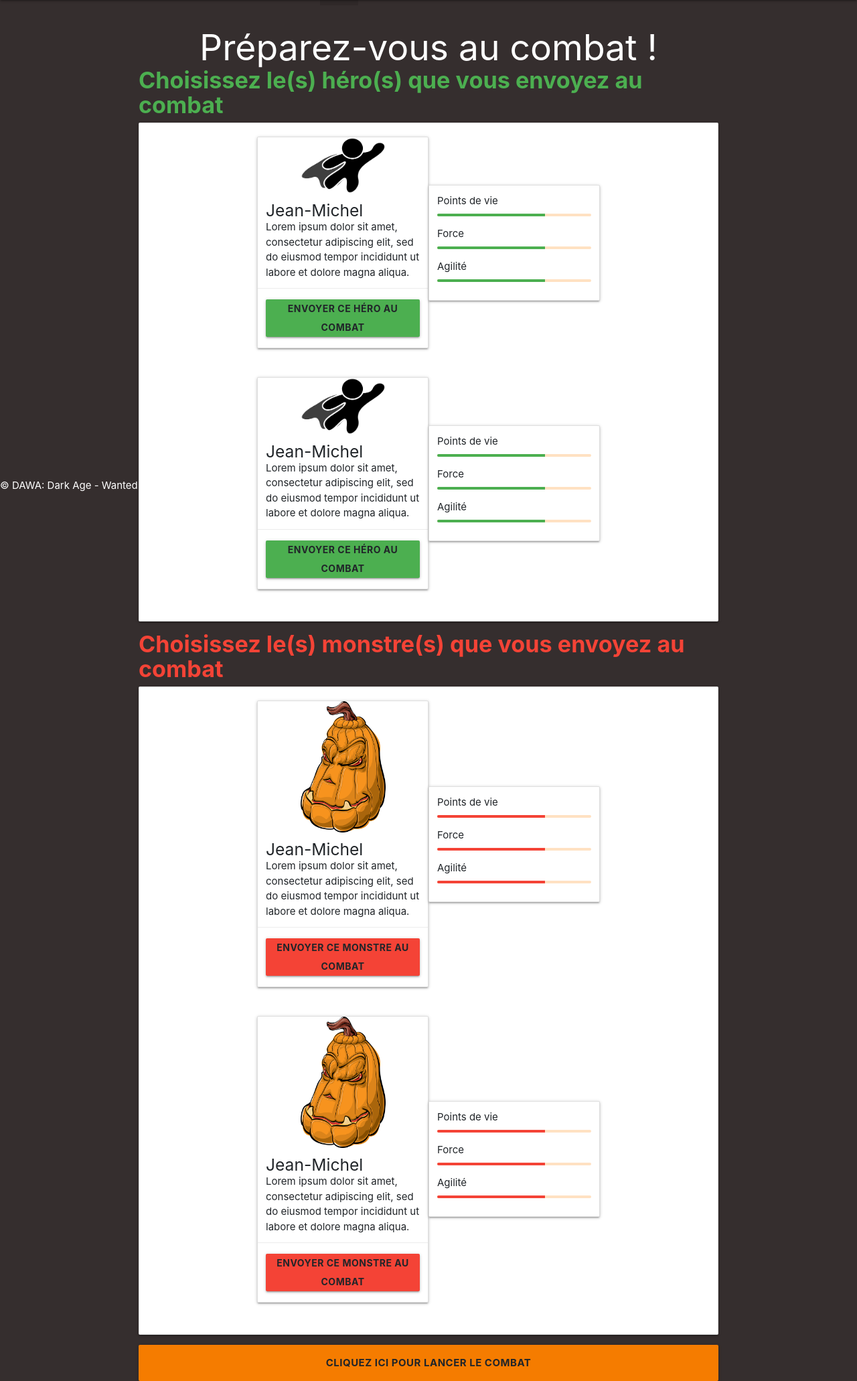
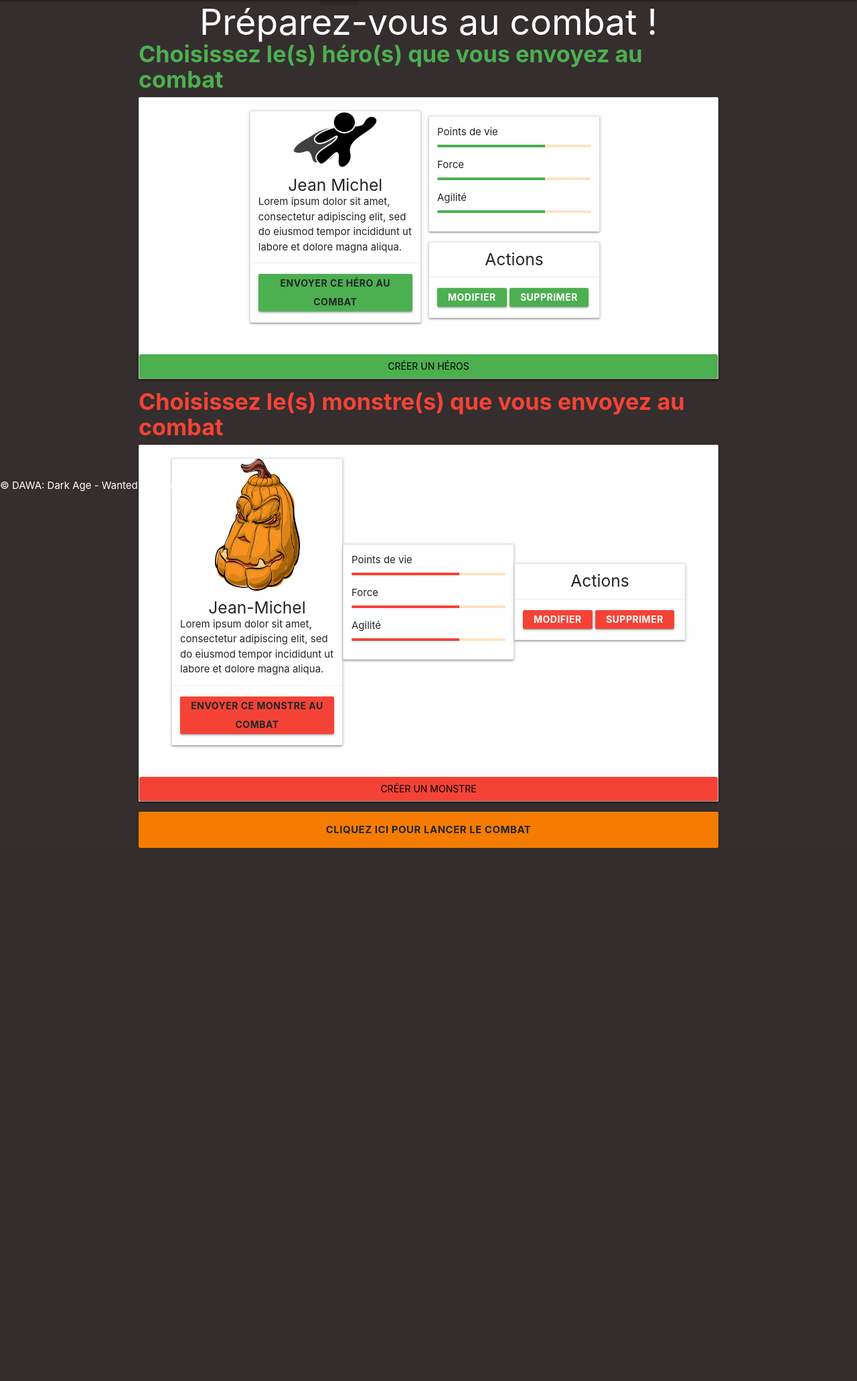
Before and after one commit to GammWi/LP_PHP_1, a PHP site: template src/public/Views/TEMPLATE/TEMPLATEselectChamp.html.twig in a window 1280 px wide. Shown: the part 64-2126 px from the top of the page at 67% size. After the commit the page ends 1330 px from the top, so only its background shows below. Run offline with PHP 8.4, Linux system fonts and the light colour scheme; the template is opened without the code that fills it, so the values that code supplies are empty; some libraries are stand-ins or nearby versions.

Commit message:
passage de stats et actions en une seule colonne

```diff
--- a/src/public/Views/TEMPLATE/TEMPLATEselectChamp.html.twig
+++ b/src/public/Views/TEMPLATE/TEMPLATEselectChamp.html.twig
@@ -1,6 +1,57 @@
 {% include '/layout/header.html.twig' %}
 
-<div class="container" style="padding-top: 3%">
+{#<H1> Page de selection des champions </H1>#}
+
+{#</br>#}
+
+{#<h3> Choisissez votre Héros</h3>#}
+{#<form action="{{ path_for('fight')}}" method="post">#}
+
+{#{% for heros in hero %}#}
+    {#{{ loop.index }} - {{ heros.firstname }} {{ heros.name }}#}
+    {#{{ heros.id_character }}#}
+
+    {#<input type="radio" name="select" value={{ heros.id_character }}>#}
+
+    {#<form action="{{ path_for('modifHero') }}" method="post">#}
+        {#<button name="modifier" type="submit" value={{ heros.id_character }}>Modifier</button>#}
+    {#</form>#}
+
+    {#<form action="{{ path_for('supprHero') }}" method="post">#}
+        {#<button name="supprimer" type="submit" value={{ heros.id_character }}>Supprimer</button>#}
+    {#</form>#}
+    {#<br/>#}
+    {#<br/>#}
+
+{#{% endfor %}#}
+
+{#<form action="createHero">#}
+    {#<input type="submit" value="Créer un héros">#}
+{#</form>#}
+
+
+{#<h3> Choisissez votre Monstre </h3>#}
+
+{#Monster 1 : Jean-Méchant#}
+{#<input type="submit" value="Choisir"> </br>#}
+
+{#Monster 2: Jean-Machiavélique#}
+{#<input type="submit" value="Choisir"> </br>#}
+
+{#Monster 3: Jean-Sadique#}
+{#<input type="submit" value="Choisir"> </br>#}
+
+
+{#<form action="createMonster">#}
+    {#<input type="submit" value="Créer un monstre">#}
+{#</form>#}
+
+{#<br/>#}
+
+{#<button type="submit"> fight !  </button></form>#}
+
+
+<div class="container">
 
     <h2 class="white-text center-align">Préparez-vous au combat !</h2>
 
@@ -11,7 +62,9 @@
         <div class="card valign-wrapper">
             <div class="card-content">
                 <div class="col s12 m7">
+                    {#BLOC REPETE HERO#}
                     <div class="row valign-wrapper">
+                        {#BLOC INFO PERSO#}
                         <div class="card horizontal" style="width: 256px">
                             <div class="card-image center-block center">
                                 <img style="width: 256px" src="../../public/assets/img/characters/hero.png"
@@ -19,8 +72,9 @@
                             </div>
                             <div class="card-stacked">
                                 <div class="card-content">
-                                    <h5> Jean-Michel </h5>
-                                    <p>Lorem ipsum dolor sit amet, consectetur adipiscing elit, sed do eiusmod tempor
+                                    <h5 class="center"> Jean Michel </h5>
+                                    <p>Lorem ipsum dolor sit amet, consectetur adipiscing elit, sed do eiusmod
+                                        tempor
                                         incididunt
                                         ut
                                         labore et dolore magna aliqua.</p>
@@ -32,7 +86,10 @@
                                 </div>
                             </div>
                         </div>
+                        {#BLOC INFO PERSO#}
 
+                        <div class="col">
+                            {#BLOC STATS#}
                             <div>
                                 <div class="card horizontal" style="width: 256px">
                                     <div class="card-stacked">
@@ -53,54 +110,48 @@
                                     </div>
                                 </div>
                             </div>
-                    </div>
+                            {#BLOC STATS#}
 
-                    <div class="row valign-wrapper">
+                            {#BLOC ACTIONS#}
                             <div class="card horizontal" style="width: 256px">
-                            <div class="card-image center-block center">
-                                <img style="width: 256px" src="../../public/assets/img/characters/hero.png"
-                                     alt="Un héro">
-                            </div>
                                 <div class="card-stacked">
                                     <div class="card-content">
-                                    <h5> Jean-Michel </h5>
-                                    <p>Lorem ipsum dolor sit amet, consectetur adipiscing elit, sed do eiusmod tempor
-                                        incididunt
-                                        ut
-                                        labore et dolore magna aliqua.</p>
+                                        <h5 class="center"> Actions </h5>
                                     </div>
                                     <div class="card-action">
-                                    <a class="green waves-effect waves-light btn"
-                                       style="height: 50%; line-height: 2; font-weight: bold;">Envoyer
-                                        ce héro au combat</a>
+                                        <form style="display: inline-block;" action="{{ path_for('modifHero') }}"
+                                              method="post">
+                                            <button style="height: 50%; line-height: 2; font-weight: bold;"
+                                                    class="green waves-effect waves-light btn" name="modifier"
+                                                    type="submit"
+                                                    value={{ heros.id_character }}>Modifier
+                                            </button>
+                                        </form>
+
+                                        <form style="display: inline-block;" action="{{ path_for('supprHero') }}"
+                                              method="post">
+                                            <button style="height: 50%; line-height: 2; font-weight: bold;"
+                                                    class="green waves-effect waves-light btn" name="supprimer"
+                                                    type="submit" value={{ heros.id_character }}>Supprimer
+                                            </button>
+                                        </form>
                                     </div>
                                 </div>
                             </div>
-
-                        <div>
-                            <div class="card horizontal" style="width: 256px">
-                                <div class="card-stacked">
-                                    <div class="card-content">
-                                        Points de vie
-                                        <div class="progress">
-                                            <div class="green determinate" style="width: 70%"></div>
-                                        </div>
-                                        Force
-                                        <div class="progress">
-                                            <div class="green determinate" style="width: 70%"></div>
-                                        </div>
-                                        Agilité
-                                        <div class="progress">
-                                            <div class="green determinate" style="width: 70%"></div>
+                            {#BLOC ACTIONS#}
                         </div>
                     </div>
+                    {#BLOC REPETE HERO#}
+
                 </div>
             </div>
+            <form style="width: 100%;" action="createHero">
+                <input class="waves-effect waves-light btn green" style="width: 100%; font-weight: bold;" type="submit"
+                       value="Créer un héros">
+            </form>
+
         </div>
-                    </div>
-                </div>
-            </div>
-        </div>
+
     </div>
     {#FIN BLOC HEROS#}
 
@@ -112,6 +163,8 @@
             <div class="card-content">
                 <div class="col s12 m7">
                     <div class="row valign-wrapper">
+
+                        {#BLOC INFO PERSO#}
                         <div class="card horizontal" style="width: 256px">
                             <div class="card-image center-block center">
                                 <img style="width: 256px" src="../../public/assets/img/characters/monstre.png"
@@ -119,7 +172,7 @@
                             </div>
                             <div class="card-stacked">
                                 <div class="card-content">
-                                    <h5> Jean-Michel </h5>
+                                    <h5 class="center"> Jean-Michel </h5>
                                     <p>Lorem ipsum dolor sit amet, consectetur adipiscing elit, sed do eiusmod tempor
                                         incididunt
                                         ut
@@ -132,7 +185,9 @@
                                 </div>
                             </div>
                         </div>
+                        {#BLOC INFO PERSO#}
 
+                        {#BLOC STATS#}
                         <div>
                             <div class="card horizontal" style="width: 256px">
                                 <div class="card-stacked">
@@ -153,57 +208,46 @@
                                 </div>
                             </div>
                         </div>
-                    </div>
+                        {#BLOC STATS#}
 
-                    <div class="row valign-wrapper">
+                        {#BLOC ACTIONS#}
                         <div class="card horizontal" style="width: 256px">
-                            <div class="card-image center-block center">
-                                <img style="width: 256px" src="../../public/assets/img/characters/monstre.png"
-                                     alt="Un héro">
-                            </div>
                             <div class="card-stacked">
                                 <div class="card-content">
-                                    <h5> Jean-Michel </h5>
-                                    <p>Lorem ipsum dolor sit amet, consectetur adipiscing elit, sed do eiusmod tempor
-                                        incididunt
-                                        ut
-                                        labore et dolore magna aliqua.</p>
+                                    <h5 class="center"> Actions </h5>
                                 </div>
                                 <div class="card-action">
-                                    <a class="red waves-effect waves-light btn"
-                                       style="height: 50%; line-height: 2; font-weight: bold;">Envoyer
-                                        ce monstre au combat</a>
+                                    {#<form style="display: inline-block;" action="{{ path_for('modifMonstre') }}" method="post">#}
+                                    <button style="height: 50%; line-height: 2; font-weight: bold;"
+                                            class="red waves-effect waves-light btn" name="modifier" type="submit"
+                                            value={{ heros.id_character }}>Modifier
+                                    </button>
+                                    {#</form>#}
+
+                                    {#<form style="display: inline-block;" action="{{ path_for('supprMonstre') }}" method="post">#}
+                                    <button style="height: 50%; line-height: 2; font-weight: bold;"
+                                            class="red waves-effect waves-light btn" name="supprimer" type="submit"
+                                            value={{ heros.id_character }}>Supprimer
+                                    </button>
+                                    {#</form>#}
                                 </div>
                             </div>
                         </div>
-
-                        <div>
-                            <div class="card horizontal" style="width: 256px">
-                                <div class="card-stacked">
-                                    <div class="card-content">
-                                        Points de vie
-                                        <div class="progress">
-                                            <div class="red determinate" style="width: 70%"></div>
-                                        </div>
-                                        Force
-                                        <div class="progress">
-                                            <div class="red determinate" style="width: 70%"></div>
-                                        </div>
-                                        Agilité
-                                        <div class="progress">
-                                            <div class="red determinate" style="width: 70%"></div>
+                        {#BLOC ACTIONS#}
                     </div>
                 </div>
             </div>
-                            </div>
-                        </div>
-                    </div>
-                </div>
-            </div>
+            <form style="width: 100%;" action="createMonster">
+                <input class="waves-effect waves-light btn red " style="width: 100%; font-weight: bold;" type="submit"
+                       value="Créer un monstre">
+            </form>
         </div>
     </div>
     {#FIN BLOC MONSTRES#}
 
-    <a class="waves-effect waves-light btn-large" style="width: 100%; font-weight: bold;">Cliquez ici pour lancer le combat</a>
+    <a class="waves-effect waves-light btn-large" style="width: 100%; font-weight: bold;">Cliquez ici pour lancer le
+        combat</a>
 </div>
+
+
 {% include '/layout/footer.html.twig' %}
--- a/src/public/Views/championSelect/affichage.html.twig
+++ b/src/public/Views/championSelect/affichage.html.twig
@@ -62,6 +62,7 @@
         <div class="card valign-wrapper">
             <div class="card-content">
                 <div class="col s12 m7">
+
                     {% for heros in hero %}
                         {#BLOC REPETE HERO#}
                         <div class="row valign-wrapper">
@@ -89,6 +90,7 @@
                             </div>
                             {#BLOC INFO PERSO#}
 
+                            <div class="col">
                                 {#BLOC STATS#}
                                 <div>
                                     <div class="card horizontal" style="width: 256px">
@@ -140,8 +142,10 @@
                                 </div>
                                 {#BLOC ACTIONS#}
                             </div>
+                        </div>
                         {#BLOC REPETE HERO#}
                     {% endfor %}
+
                 </div>
             </div>
             <form style="width: 100%;" action="createHero">
@@ -186,6 +190,7 @@
                         </div>
                         {#BLOC INFO PERSO#}
 
+                        <div class="col">
                             {#BLOC STATS#}
                             <div>
                                 <div class="card horizontal" style="width: 256px">
@@ -236,6 +241,7 @@
                         </div>
                     </div>
                 </div>
+            </div>
             <form style="width: 100%;" action="createMonster">
                 <input class="waves-effect waves-light btn red " style="width: 100%; font-weight: bold;" type="submit"
                        value="Créer un monstre">
```
Lines whose indentation alone changed are shown as unchanged.
